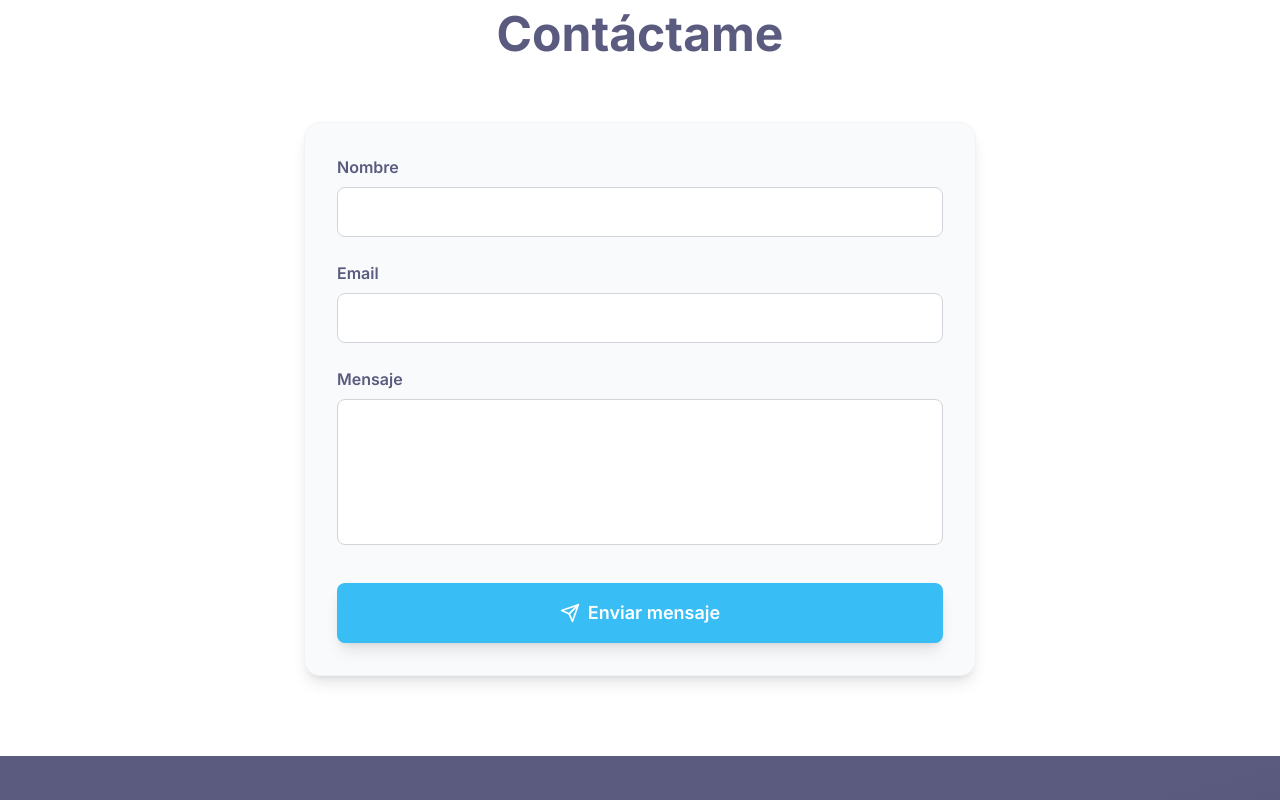
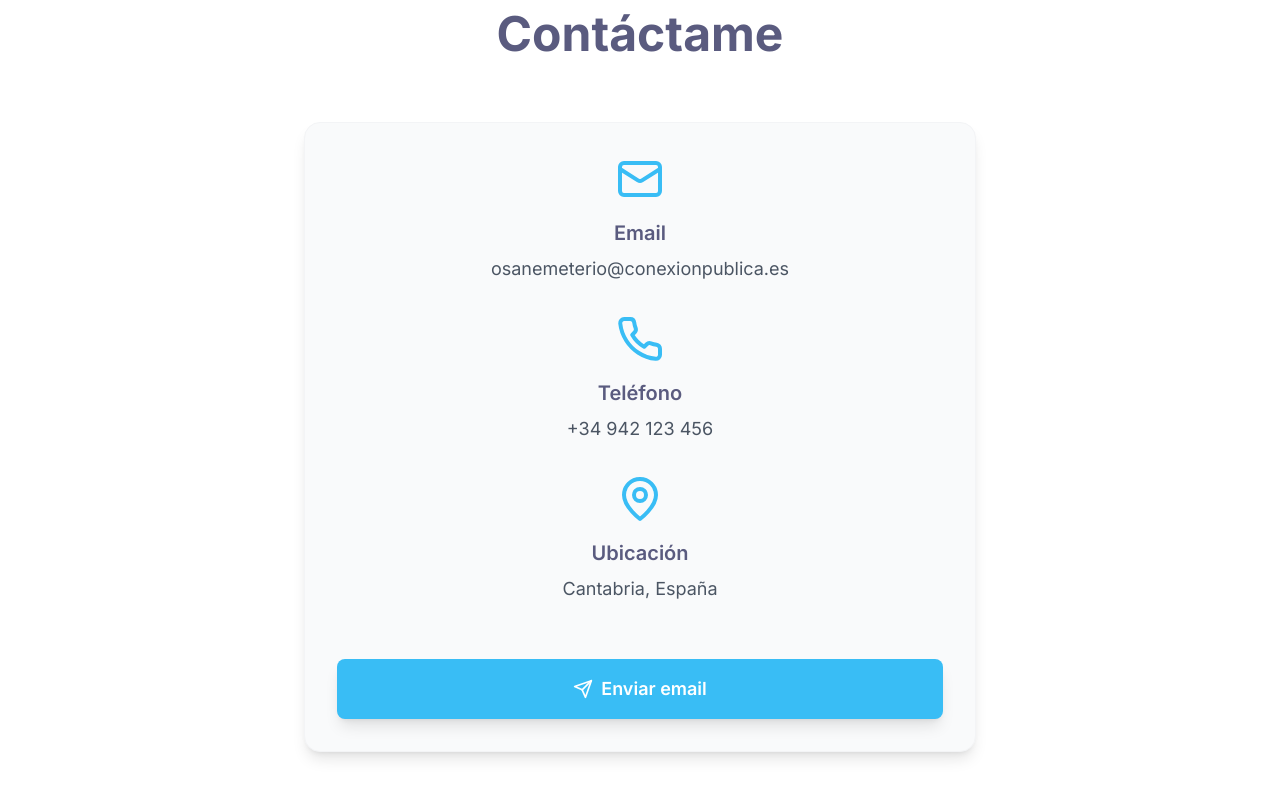
Before and after one commit to osanemeterio/oscarsanemeterio, a React (Vite) app: page / in a window 1280 px wide. Shown: the part 3320-4120 px from the top of the page. Built offline with nearby package versions, Linux system fonts and the light colour scheme.

Commit message:
Actualizar sección de contacto con mailto directo

```diff
--- a/src/pages/Home.tsx
+++ b/src/pages/Home.tsx
@@ -1,14 +1,8 @@
 import { useState, useEffect } from 'react'
 import { Link } from 'react-router-dom'
-import { MessageSquare, Brain, FileText, Send, Linkedin, Twitter, Cpu, Building2, GraduationCap, PenTool, Users, BarChart3, Mail, User } from 'lucide-react'
+import { MessageSquare, Brain, FileText, Send, Linkedin, Twitter, Cpu, Building2, GraduationCap, PenTool, Users, BarChart3, Mail, User, Phone, MapPin } from 'lucide-react'
 
 function App() {
-  const [formData, setFormData] = useState({
-    nombre: '',
-    email: '',
-    mensaje: ''
-  })
-
   const [newsletterEmail, setNewsletterEmail] = useState('')
 
   useEffect(() => {
@@ -30,14 +24,6 @@ function App() {
 
     return () => observer.disconnect()
   }, [])
-
-  const handleSubmit = (e: React.FormEvent) => {
-    e.preventDefault()
-    const subject = encodeURIComponent('Consulta desde Conexión Pública')
-    const body = encodeURIComponent(`Nombre: ${formData.nombre}\nEmail: ${formData.email}\n\nMensaje:\n${formData.mensaje}`)
-    window.location.href = `mailto:osanemeterio@conexionpublica.es?subject=${subject}&body=${body}`
-    setFormData({ nombre: '', email: '', mensaje: '' })
-  }
 
   const handleNewsletterSubmit = (e: React.FormEvent) => {
     e.preventDefault()
@@ -289,60 +275,60 @@ function App() {
         </div>
       </section>
 
-      {/* Contact Form Section */}
+      {/* Contact Section */}
       <section className="py-20 px-4 bg-white">
-        <div className="max-w-2xl mx-auto">
-          <h2 className="fade-in text-4xl md:text-5xl font-bold text-center mb-16 text-[#5a5b7f]">
+        <div className="max-w-2xl mx-auto text-center">
+          <h2 className="fade-in text-4xl md:text-5xl font-bold mb-16 text-[#5a5b7f]">
             Contáctame
           </h2>
-          <form onSubmit={handleSubmit} className="slide-up bg-gray-50 p-8 rounded-2xl shadow-lg border border-gray-100">
-            <div className="mb-6">
-              <label htmlFor="nombre" className="block text-[#5a5b7f] font-semibold mb-2">
-                Nombre
-              </label>
-              <input
-                type="text"
-                id="nombre"
-                required
-                className="w-full px-4 py-3 border border-gray-300 rounded-lg focus:ring-2 focus:ring-[#39bdf5] focus:border-transparent transition-all duration-300 bg-white"
-                value={formData.nombre}
-                onChange={(e) => setFormData({...formData, nombre: e.target.value})}
-              />
+
+          <div className="slide-up bg-gray-50 p-8 rounded-2xl shadow-lg border border-gray-100">
+            <div className="space-y-8">
+              {/* Email Contact */}
+              <div className="text-center">
+                <Mail className="w-12 h-12 text-[#39bdf5] mx-auto mb-4" />
+                <h3 className="text-xl font-semibold text-[#5a5b7f] mb-2">Email</h3>
+                <a
+                  href="mailto:osanemeterio@conexionpublica.es"
+                  className="text-lg text-gray-600 hover:text-[#39bdf5] transition-colors"
+                >
+                  osanemeterio@conexionpublica.es
+                </a>
+              </div>
+
+              {/* Phone Contact */}
+              <div className="text-center">
+                <Phone className="w-12 h-12 text-[#39bdf5] mx-auto mb-4" />
+                <h3 className="text-xl font-semibold text-[#5a5b7f] mb-2">Teléfono</h3>
+                <a
+                  href="tel:+34942123456"
+                  className="text-lg text-gray-600 hover:text-[#39bdf5] transition-colors"
+                >
+                  +34 942 123 456
+                </a>
+              </div>
+
+              {/* Location */}
+              <div className="text-center">
+                <MapPin className="w-12 h-12 text-[#39bdf5] mx-auto mb-4" />
+                <h3 className="text-xl font-semibold text-[#5a5b7f] mb-2">Ubicación</h3>
+                <p className="text-lg text-gray-600">
+                  Cantabria, España
+                </p>
+              </div>
+
+              {/* CTA Button */}
+              <div className="pt-6">
+                <a
+                  href="mailto:osanemeterio@conexionpublica.es?subject=Consulta%20desde%20web&body=Hola%20Óscar,%0A%0AMe%20gustaría%20contactar%20contigo%20para%20hablar%20sobre..."
+                  className="btn-primary inline-flex items-center space-x-2 text-lg w-full justify-center"
+                >
+                  <Send className="w-5 h-5" />
+                  <span>Enviar email</span>
+                </a>
+              </div>
             </div>
-            <div className="mb-6">
-              <label htmlFor="email" className="block text-[#5a5b7f] font-semibold mb-2">
-                Email
-              </label>
-              <input
-                type="email"
-                id="email"
-                required
-                className="w-full px-4 py-3 border border-gray-300 rounded-lg focus:ring-2 focus:ring-[#39bdf5] focus:border-transparent transition-all duration-300 bg-white"
-                value={formData.email}
-                onChange={(e) => setFormData({...formData, email: e.target.value})}
-              />
-            </div>
-            <div className="mb-8">
-              <label htmlFor="mensaje" className="block text-[#5a5b7f] font-semibold mb-2">
-                Mensaje
-              </label>
-              <textarea
-                id="mensaje"
-                rows={5}
-                required
-                className="w-full px-4 py-3 border border-gray-300 rounded-lg focus:ring-2 focus:ring-[#39bdf5] focus:border-transparent transition-all duration-300 resize-none bg-white"
-                value={formData.mensaje}
-                onChange={(e) => setFormData({...formData, mensaje: e.target.value})}
-              />
-            </div>
-            <button
-              type="submit"
-              className="w-full btn-primary flex items-center justify-center space-x-2 text-lg"
-            >
-              <Send className="w-5 h-5" />
-              <span>Enviar mensaje</span>
-            </button>
-          </form>
+          </div>
         </div>
       </section>
 
```
